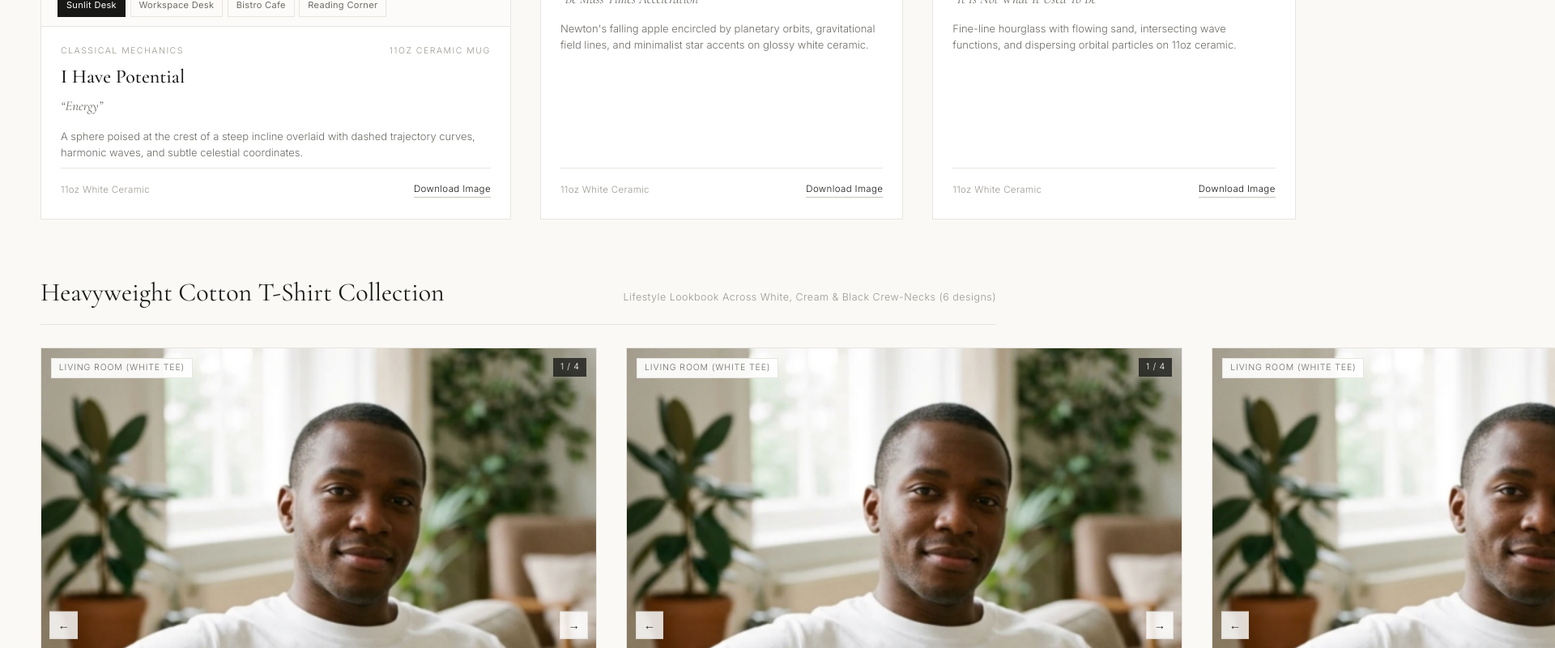
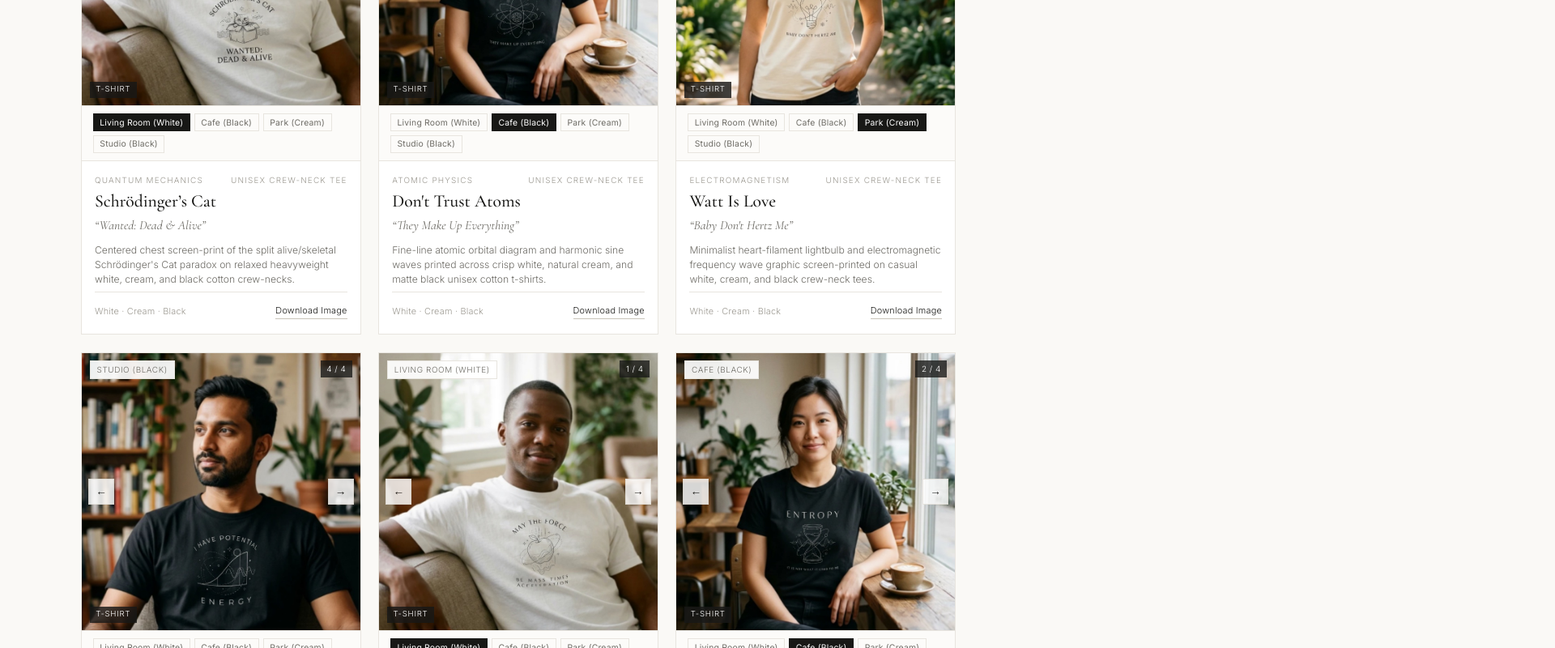
Before and after one commit to alexandrearantes1/mugs_tshirts, a plain HTML site: page index.html in a window 1280 px wide. Shown: the part 2000-2800 px from the top of the page at 81% size, 1920 px wide, since content can reach past the window. Drawn offline with nearby package versions, Linux system fonts and the light colour scheme.

Commit message:
Optimize 3-column grid for 14-inch screens and randomize non-adjacent default models

```diff
--- a/index.html
+++ b/index.html
@@ -36,56 +36,57 @@
       color: var(--text);
       font-family: 'Inter', -apple-system, BlinkMacSystemFont, sans-serif;
       font-weight: 300;
-      line-height: 1.6;
+      line-height: 1.55;
       -webkit-font-smoothing: antialiased;
-      padding: 0 1.25rem 4.5rem;
+      padding: 0 1rem 3.5rem;
       overflow-x: hidden;
     }
 
     @media (min-width: 768px) {
       body {
-        padding: 0 2rem 5.5rem;
+        padding: 0 1.5rem 4.5rem;
       }
     }
 
     .container {
-      max-width: 1180px;
+      width: 100%;
+      max-width: 1080px;
       margin: 0 auto;
     }
 
     /* Header */
     header {
-      padding: 2.75rem 0 2.25rem;
+      padding: 2rem 0 1.75rem;
       border-bottom: 1px solid var(--border);
-      margin-bottom: 2rem;
+      margin-bottom: 1.5rem;
       display: flex;
       flex-direction: column;
-      gap: 1rem;
+      gap: 0.75rem;
     }
 
-    @media (min-width: 768px) {
+    @media (min-width: 720px) {
       header {
-        padding: 4.5rem 0 3.25rem;
-        margin-bottom: 2.75rem;
+        padding: 2.75rem 0 2.25rem;
+        margin-bottom: 2rem;
         flex-direction: row;
         align-items: flex-end;
         justify-content: space-between;
-        gap: 2rem;
+        gap: 1.5rem;
       }
     }
 
     .eyebrow {
-      font-size: 0.7rem;
-      letter-spacing: 0.2em;
+      font-size: 0.68rem;
+      letter-spacing: 0.18em;
       text-transform: uppercase;
       color: var(--text-muted);
-      margin-bottom: 0.5rem;
+      margin-bottom: 0.35rem;
       font-weight: 400;
     }
 
     h1 {
       font-family: 'Cormorant Garamond', Georgia, serif;
-      font-size: clamp(2rem, 4.5vw, 3.25rem);
+      font-size: clamp(1.85rem, 3.6vw, 2.75rem);
       font-weight: 400;
       letter-spacing: -0.01em;
       line-height: 1.1;
@@ -93,22 +94,22 @@
     }
 
     .header-meta {
-      font-size: 0.84rem;
+      font-size: 0.8rem;
       color: var(--text-muted);
-      max-width: 410px;
+      max-width: 380px;
     }
 
     /* Toolbar */
     .toolbar {
       display: flex;
       flex-direction: column;
-      gap: 1rem;
-      margin-bottom: 2.25rem;
-      padding-bottom: 1.5rem;
+      gap: 0.75rem;
+      margin-bottom: 1.75rem;
+      padding-bottom: 1.25rem;
       border-bottom: 1px solid var(--border);
     }
 
-    @media (min-width: 860px) {
+    @media (min-width: 760px) {
       .toolbar {
         flex-direction: row;
         align-items: center;
@@ -119,10 +120,11 @@
     .toolbar-controls {
       display: flex;
       flex-direction: column;
-      gap: 0.75rem;
+      gap: 0.6rem;
+      min-width: 0;
     }
 
-    @media (min-width: 640px) {
+    @media (min-width: 580px) {
       .toolbar-controls {
         flex-direction: row;
         align-items: center;
@@ -132,26 +134,19 @@
 
     .filter-group {
       display: flex;
-      flex-wrap: nowrap;
-      overflow-x: auto;
-      gap: 0.4rem;
-      scrollbar-width: none;
-      padding-bottom: 2px;
-    }
-
-    .filter-group::-webkit-scrollbar {
-      display: none;
+      flex-wrap: wrap;
+      gap: 0.35rem;
     }
 
     .toolbar-divider {
       display: none;
       width: 1px;
-      height: 1.35rem;
+      height: 1.25rem;
       background: var(--border);
-      margin: 0 0.25rem;
+      margin: 0 0.2rem;
     }
 
-    @media (min-width: 640px) {
+    @media (min-width: 580px) {
       .toolbar-divider {
         display: block;
       }
@@ -161,11 +156,11 @@
       background: transparent;
       border: 1px solid var(--border);
       color: var(--text-muted);
-      padding: 0.48rem 0.9rem;
-      min-height: 36px;
+      padding: 0.38rem 0.75rem;
+      min-height: 32px;
       font-family: inherit;
-      font-size: 0.76rem;
-      letter-spacing: 0.04em;
+      font-size: 0.73rem;
+      letter-spacing: 0.03em;
       white-space: nowrap;
       cursor: pointer;
       transition: all 0.2s ease;
@@ -183,7 +178,7 @@
     }
 
     .count-label {
-      font-size: 0.75rem;
+      font-size: 0.72rem;
       color: var(--text-subtle);
       letter-spacing: 0.05em;
       text-transform: uppercase;
@@ -192,7 +187,7 @@
 
     /* Section Header */
     .section-block {
-      margin-bottom: 4rem;
+      margin-bottom: 3rem;
     }
 
     .section-block:last-of-type {
@@ -202,13 +197,13 @@
     .section-header {
       display: flex;
       flex-direction: column;
-      gap: 0.35rem;
-      margin-bottom: 1.75rem;
-      padding-bottom: 0.85rem;
+      gap: 0.25rem;
+      margin-bottom: 1.25rem;
+      padding-bottom: 0.65rem;
       border-bottom: 1px solid var(--border);
     }
 
-    @media (min-width: 640px) {
+    @media (min-width: 600px) {
       .section-header {
         flex-direction: row;
         align-items: baseline;
@@ -218,47 +213,47 @@
 
     .section-title {
       font-family: 'Cormorant Garamond', Georgia, serif;
-      font-size: clamp(1.55rem, 3vw, 2rem);
+      font-size: clamp(1.4rem, 2.5vw, 1.75rem);
       font-weight: 400;
       color: var(--text);
     }
 
     .section-subtitle {
-      font-size: 0.78rem;
+      font-size: 0.74rem;
       color: var(--text-subtle);
-      letter-spacing: 0.04em;
+      letter-spacing: 0.03em;
     }
 
-    /* Grid */
+    /* Grid: 1 col mobile (<520px), 2 cols small tablet (520-759px), 3 cols 14" laptop & split-pane (>=760px) */
     .grid {
       display: grid;
-      grid-template-columns: 1fr;
-      gap: 1.75rem;
+      grid-template-columns: minmax(0, 1fr);
+      gap: 1.25rem;
     }
 
-    @media (min-width: 640px) {
+    @media (min-width: 520px) {
       .grid {
-        grid-template-columns: repeat(2, 1fr);
-        gap: 2rem;
+        grid-template-columns: repeat(2, minmax(0, 1fr));
+        gap: 1.25rem;
       }
     }
 
-    @media (min-width: 1024px) {
+    @media (min-width: 760px) {
       .grid {
-        grid-template-columns: repeat(3, 1fr);
-        gap: 2.25rem;
+        grid-template-columns: repeat(3, minmax(0, 1fr));
+        gap: 1.35rem;
       }
     }
 
     .grid.paired-grid {
-      grid-template-columns: 1fr;
-      gap: 1.75rem;
+      grid-template-columns: minmax(0, 1fr);
+      gap: 1.25rem;
     }
 
-    @media (min-width: 720px) {
+    @media (min-width: 600px) {
       .grid.paired-grid {
-        grid-template-columns: repeat(2, 1fr);
-        gap: 2.25rem;
+        grid-template-columns: repeat(2, minmax(0, 1fr));
+        gap: 1.5rem;
       }
     }
 
@@ -268,6 +263,7 @@
       border: 1px solid var(--border);
       display: flex;
       flex-direction: column;
+      min-width: 0;
       transition: border-color 0.25s ease;
     }
 
@@ -301,14 +297,14 @@
 
     .media-badge {
       position: absolute;
-      top: 0.75rem;
-      left: 0.75rem;
+      top: 0.6rem;
+      left: 0.6rem;
       background: rgba(255, 255, 255, 0.92);
       backdrop-filter: blur(4px);
       border: 1px solid var(--border);
-      padding: 0.2rem 0.55rem;
-      font-size: 0.66rem;
-      letter-spacing: 0.08em;
+      padding: 0.16rem 0.5rem;
+      font-size: 0.62rem;
+      letter-spacing: 0.06em;
       text-transform: uppercase;
       color: var(--text-muted);
       pointer-events: none;
@@ -316,26 +312,26 @@
 
     .media-type-tag {
       position: absolute;
-      bottom: 0.75rem;
-      left: 0.75rem;
+      bottom: 0.6rem;
+      left: 0.6rem;
       background: rgba(24, 24, 22, 0.82);
       color: #ffffff;
-      padding: 0.18rem 0.55rem;
-      font-size: 0.64rem;
-      letter-spacing: 0.1em;
+      padding: 0.15rem 0.48rem;
+      font-size: 0.6rem;
+      letter-spacing: 0.08em;
       text-transform: uppercase;
       pointer-events: none;
     }
 
     .media-count {
       position: absolute;
-      top: 0.75rem;
-      right: 0.75rem;
+      top: 0.6rem;
+      right: 0.6rem;
       background: rgba(24, 24, 22, 0.78);
       color: #ffffff;
-      padding: 0.2rem 0.55rem;
-      font-size: 0.66rem;
-      letter-spacing: 0.06em;
+      padding: 0.16rem 0.48rem;
+      font-size: 0.62rem;
+      letter-spacing: 0.05em;
       pointer-events: none;
     }
 
@@ -343,8 +339,8 @@
       position: absolute;
       top: 50%;
       transform: translateY(-50%);
-      width: 2.15rem;
-      height: 2.15rem;
+      width: 2rem;
+      height: 2rem;
       background: rgba(255, 255, 255, 0.92);
       border: 1px solid var(--border);
       color: var(--text);
@@ -354,7 +350,7 @@
       cursor: pointer;
       opacity: 0.9;
       transition: opacity 0.2s ease, background 0.2s ease;
-      font-size: 0.9rem;
+      font-size: 0.85rem;
       user-select: none;
     }
 
@@ -373,43 +369,31 @@
     }
 
     .nav-arrow.prev {
-      left: 0.65rem;
+      left: 0.5rem;
     }
 
     .nav-arrow.next {
-      right: 0.65rem;
+      right: 0.5rem;
     }
 
-    /* Variant Switcher Strip */
+    /* Variant Switcher Strip — wraps cleanly inside card so no horizontal scrolling is required */
     .variant-strip {
       display: flex;
-      gap: 0.35rem;
-      padding: 0.6rem 1rem;
+      flex-wrap: wrap;
+      gap: 0.3rem;
+      padding: 0.55rem 0.85rem;
       border-bottom: 1px solid var(--border);
       background: var(--surface-subtle);
-      overflow-x: auto;
-      scrollbar-width: none;
-    }
-
-    @media (min-width: 768px) {
-      .variant-strip {
-        padding: 0.65rem 1.25rem;
-      }
-    }
-
-    .variant-strip::-webkit-scrollbar {
-      display: none;
     }
 
     .variant-pill {
       background: transparent;
       border: 1px solid var(--border);
       color: var(--text-muted);
-      padding: 0.3rem 0.62rem;
-      min-height: 30px;
+      padding: 0.22rem 0.48rem;
       font-family: inherit;
-      font-size: 0.69rem;
-      letter-spacing: 0.03em;
+      font-size: 0.65rem;
+      letter-spacing: 0.02em;
       white-space: nowrap;
       cursor: pointer;
       transition: all 0.15s ease;
@@ -428,39 +412,33 @@
 
     /* Card Content */
     .card-body {
-      padding: 1.25rem 1.25rem 1.4rem;
+      padding: 1rem 1rem 1.15rem;
       display: flex;
       flex-direction: column;
       flex: 1;
-      gap: 0.45rem;
-    }
-
-    @media (min-width: 768px) {
-      .card-body {
-        padding: 1.4rem 1.5rem 1.6rem;
-        gap: 0.55rem;
-      }
+      gap: 0.35rem;
     }
 
     .card-meta-row {
       display: flex;
       align-items: center;
       justify-content: space-between;
-      gap: 0.5rem;
+      gap: 0.4rem;
+      flex-wrap: wrap;
     }
 
     .card-category {
-      font-size: 0.66rem;
-      letter-spacing: 0.14em;
+      font-size: 0.62rem;
+      letter-spacing: 0.12em;
       text-transform: uppercase;
       color: var(--text-subtle);
     }
 
     .card-title {
       font-family: 'Cormorant Garamond', Georgia, serif;
-      font-size: 1.5rem;
+      font-size: 1.35rem;
       font-weight: 500;
-      line-height: 1.2;
+      line-height: 1.18;
       color: var(--text);
     }
 
@@ -468,27 +446,27 @@
       color: var(--text-muted);
       font-style: italic;
       font-family: 'Cormorant Garamond', Georgia, serif;
-      font-size: 1.05rem;
+      font-size: 0.98rem;
     }
 
     .card-desc {
-      font-size: 0.81rem;
+      font-size: 0.76rem;
       color: var(--text-muted);
-      margin-top: 0.25rem;
-      line-height: 1.55;
+      margin-top: 0.2rem;
+      line-height: 1.5;
     }
 
     .card-footer {
       margin-top: auto;
-      padding-top: 1rem;
+      padding-top: 0.85rem;
       border-top: 1px solid var(--border);
       display: flex;
       align-items: center;
       justify-content: space-between;
       gap: 0.5rem;
-      font-size: 0.72rem;
+      font-size: 0.68rem;
       color: var(--text-subtle);
-      letter-spacing: 0.03em;
+      letter-spacing: 0.02em;
     }
 
     .download-link {
@@ -527,7 +505,7 @@
     }
 
     .lightbox-inner {
-      max-width: 860px;
+      max-width: 820px;
       width: 100%;
       display: flex;
       flex-direction: column;
@@ -538,7 +516,7 @@
 
     .lightbox-img-wrap {
       width: 100%;
-      max-height: 72vh;
+      max-height: 74vh;
       display: flex;
       align-items: center;
       justify-content: center;
@@ -549,7 +527,7 @@
 
     .lightbox-img-wrap img {
       max-width: 100%;
-      max-height: 72vh;
+      max-height: 74vh;
       object-fit: contain;
       display: block;
     }
@@ -560,7 +538,7 @@
       flex-direction: column;
       gap: 0.75rem;
       color: #e8e5df;
-      font-size: 0.85rem;
+      font-size: 0.82rem;
     }
 
     @media (min-width: 560px) {
@@ -573,7 +551,7 @@
 
     .lightbox-title {
       font-family: 'Cormorant Garamond', Georgia, serif;
-      font-size: 1.3rem;
+      font-size: 1.25rem;
       color: #ffffff;
     }
 
@@ -584,8 +562,8 @@
       background: rgba(24, 24, 22, 0.75);
       border: 1px solid rgba(255, 255, 255, 0.3);
       color: #ffffff;
-      padding: 0.45rem 0.85rem;
-      font-size: 0.72rem;
+      padding: 0.4rem 0.8rem;
+      font-size: 0.7rem;
       letter-spacing: 0.1em;
       text-transform: uppercase;
       cursor: pointer;
@@ -604,13 +582,13 @@
     }
 
     footer {
-      margin-top: 4.5rem;
-      padding-top: 2rem;
+      margin-top: 3.5rem;
+      padding-top: 1.5rem;
       border-top: 1px solid var(--border);
       display: flex;
       flex-direction: column;
-      gap: 0.6rem;
-      font-size: 0.76rem;
+      gap: 0.5rem;
+      font-size: 0.74rem;
       color: var(--text-subtle);
     }
 
@@ -630,7 +608,7 @@
         <h1>Minimalist Physics Collection</h1>
       </div>
       <p class="header-meta">
-        Fine-line black and off-white ink illustrations across 11oz ceramic mugs and heavyweight cotton crew-neck t-shirts. Switch views on any card or tap an image to inspect full resolution.
+        Fine-line black and off-white ink illustrations across 11oz ceramic mugs and heavyweight cotton crew-neck t-shirts. Switch views on any card or click an image to inspect full resolution.
       </p>
     </header>
 
@@ -670,7 +648,7 @@
       <div class="lightbox-caption">
         <div>
           <div class="lightbox-title" id="lightboxTitle"></div>
-          <div id="lightboxLabel" style="font-size: 0.78rem; color: #b5b1a8;"></div>
+          <div id="lightboxLabel" style="font-size: 0.76rem; color: #b5b1a8;"></div>
         </div>
         <div style="display: flex; gap: 0.5rem;">
           <button class="filter-btn" id="lightboxPrev" style="color: #fff; border-color: rgba(255,255,255,0.3);">&larr; Prev</button>
@@ -689,20 +667,20 @@
         punchline: "Wanted: Dead & Alive",
         topic: 'quantum',
         topicLabel: 'Quantum Mechanics',
-        mugDesc: "Original hand-drawn split-character illustration blending an alive feline half with a skeletal half inside an open box, framed by orbital sparks and wave motifs.",
-        tshirtDesc: "Centered chest screen-print of the split alive/skeletal Schrödinger's Cat paradox on relaxed heavyweight white, natural cream, and matte black cotton crew-necks.",
+        mugDesc: "Original hand-drawn split-character illustration blending an alive feline half with a skeletal half inside an open box, framed by orbital sparks.",
+        tshirtDesc: "Centered chest screen-print of the split alive/skeletal Schrödinger's Cat paradox on relaxed heavyweight white, cream, and black cotton crew-necks.",
         mugImages: [
           { src: './mugs/shrodingers/shrodinger_2.png', label: 'Sunlit Desk' },
-          { src: './mugs/shrodingers/placement_1.png',  label: 'Workspace Desk' },
+          { src: './mugs/shrodingers/placement_1.png',  label: 'Workspace' },
           { src: './mugs/shrodingers/placement_2.png',  label: 'Bistro Cafe' },
           { src: './mugs/shrodingers/placement_3.png',  label: 'Reading Corner' },
-          { src: './mugs/shrodingers/shrodinger.png',   label: 'Initial Split Mockup' }
+          { src: './mugs/shrodingers/shrodinger.png',   label: 'Split v1' }
         ],
         tshirtImages: [
-          { src: './tshirts/shrodingers/image.png',       label: 'Living Room (White Tee)' },
-          { src: './tshirts/shrodingers/placement_1.png', label: 'Coffee Shop (Black Tee)' },
-          { src: './tshirts/shrodingers/placement_2.png', label: 'Park Walk (Cream Tee)' },
-          { src: './tshirts/shrodingers/placement_3.png', label: 'Studio Lounge (Black Tee)' }
+          { src: './tshirts/shrodingers/image.png',       label: 'Living Room (White)' },
+          { src: './tshirts/shrodingers/placement_1.png', label: 'Cafe (Black)' },
+          { src: './tshirts/shrodingers/placement_2.png', label: 'Park (Cream)' },
+          { src: './tshirts/shrodingers/placement_3.png', label: 'Studio (Black)' }
         ]
       },
       {
@@ -716,15 +694,15 @@
         tshirtDesc: "Fine-line atomic orbital diagram and harmonic sine waves printed across crisp white, natural cream, and matte black unisex cotton t-shirts.",
         mugImages: [
           { src: './mugs/atoms/image.png',       label: 'Sunlit Desk' },
-          { src: './mugs/atoms/placement_1.png', label: 'Workspace Desk' },
+          { src: './mugs/atoms/placement_1.png', label: 'Workspace' },
           { src: './mugs/atoms/placement_2.png', label: 'Bistro Cafe' },
           { src: './mugs/atoms/placement_3.png', label: 'Reading Corner' }
         ],
         tshirtImages: [
-          { src: './tshirts/atoms/image.png',       label: 'Living Room (White Tee)' },
-          { src: './tshirts/atoms/placement_1.png', label: 'Coffee Shop (Black Tee)' },
-          { src: './tshirts/atoms/placement_2.png', label: 'Park Walk (Cream Tee)' },
-          { src: './tshirts/atoms/placement_3.png', label: 'Studio Lounge (Black Tee)' }
+          { src: './tshirts/atoms/image.png',       label: 'Living Room (White)' },
+          { src: './tshirts/atoms/placement_1.png', label: 'Cafe (Black)' },
+          { src: './tshirts/atoms/placement_2.png', label: 'Park (Cream)' },
+          { src: './tshirts/atoms/placement_3.png', label: 'Studio (Black)' }
         ]
       },
       {
@@ -738,15 +716,15 @@
         tshirtDesc: "Minimalist heart-filament lightbulb and electromagnetic frequency wave graphic screen-printed on casual white, cream, and black crew-neck tees.",
         mugImages: [
           { src: './mugs/love/image.png',       label: 'Sunlit Desk' },
-          { src: './mugs/love/placement_1.png', label: 'Workspace Desk' },
+          { src: './mugs/love/placement_1.png', label: 'Workspace' },
           { src: './mugs/love/placement_2.png', label: 'Bistro Cafe' },
           { src: './mugs/love/placement_3.png', label: 'Reading Corner' }
         ],
         tshirtImages: [
-          { src: './tshirts/love/image.png',       label: 'Living Room (White Tee)' },
-          { src: './tshirts/love/placement_1.png', label: 'Coffee Shop (Black Tee)' },
-          { src: './tshirts/love/placement_2.png', label: 'Park Walk (Cream Tee)' },
-          { src: './tshirts/love/placement_3.png', label: 'Studio Lounge (Black Tee)' }
+          { src: './tshirts/love/image.png',       label: 'Living Room (White)' },
+          { src: './tshirts/love/placement_1.png', label: 'Cafe (Black)' },
+          { src: './tshirts/love/placement_2.png', label: 'Park (Cream)' },
+          { src: './tshirts/love/placement_3.png', label: 'Studio (Black)' }
         ]
       },
       {
@@ -760,15 +738,15 @@
         tshirtDesc: "Architectural incline diagram with poised sphere and orbital trajectories printed in high-contrast fine lines on white, cream, and black cotton tees.",
         mugImages: [
           { src: './mugs/energy/image.png',       label: 'Sunlit Desk' },
-          { src: './mugs/energy/placement_1.png', label: 'Workspace Desk' },
+          { src: './mugs/energy/placement_1.png', label: 'Workspace' },
           { src: './mugs/energy/placement_2.png', label: 'Bistro Cafe' },
           { src: './mugs/energy/placement_3.png', label: 'Reading Corner' }
         ],
         tshirtImages: [
-          { src: './tshirts/energy/image.png',       label: 'Living Room (White Tee)' },
-          { src: './tshirts/energy/placement_1.png', label: 'Coffee Shop (Black Tee)' },
-          { src: './tshirts/energy/placement_2.png', label: 'Park Walk (Cream Tee)' },
-          { src: './tshirts/energy/placement_3.png', label: 'Studio Lounge (Black Tee)' }
+          { src: './tshirts/energy/image.png',       label: 'Living Room (White)' },
+          { src: './tshirts/energy/placement_1.png', label: 'Cafe (Black)' },
+          { src: './tshirts/energy/placement_2.png', label: 'Park (Cream)' },
+          { src: './tshirts/energy/placement_3.png', label: 'Studio (Black)' }
         ]
       },
       {
@@ -782,15 +760,15 @@
         tshirtDesc: "Newton's second law apple and orbital ring illustration on relaxed-fit white, cream, and matte black crew-neck t-shirts.",
         mugImages: [
           { src: './mugs/force/image.png',       label: 'Sunlit Desk' },
-          { src: './mugs/force/placement_1.png', label: 'Workspace Desk' },
+          { src: './mugs/force/placement_1.png', label: 'Workspace' },
           { src: './mugs/force/placement_2.png', label: 'Bistro Cafe' },
           { src: './mugs/force/placement_3.png', label: 'Reading Corner' }
         ],
         tshirtImages: [
-          { src: './tshirts/force/image.png',       label: 'Living Room (White Tee)' },
-          { src: './tshirts/force/placement_1.png', label: 'Coffee Shop (Black Tee)' },
-          { src: './tshirts/force/placement_2.png', label: 'Park Walk (Cream Tee)' },
-          { src: './tshirts/force/placement_3.png', label: 'Studio Lounge (Black Tee)' }
+          { src: './tshirts/force/image.png',       label: 'Living Room (White)' },
+          { src: './tshirts/force/placement_1.png', label: 'Cafe (Black)' },
+          { src: './tshirts/force/placement_2.png', label: 'Park (Cream)' },
+          { src: './tshirts/force/placement_3.png', label: 'Studio (Black)' }
         ]
       },
       {
@@ -804,20 +782,19 @@
         tshirtDesc: "Thermodynamic hourglass and wave-interference illustration on soft heavyweight white, natural cream, and black cotton t-shirts.",
         mugImages: [
           { src: './mugs/entropy/image.png',       label: 'Sunlit Desk' },
-          { src: './mugs/entropy/placement_1.png', label: 'Workspace Desk' },
+          { src: './mugs/entropy/placement_1.png', label: 'Workspace' },
           { src: './mugs/entropy/placement_2.png', label: 'Bistro Cafe' },
           { src: './mugs/entropy/placement_3.png', label: 'Reading Corner' }
         ],
         tshirtImages: [
-          { src: './tshirts/entropy/image.png',       label: 'Living Room (White Tee)' },
-          { src: './tshirts/entropy/placement_1.png', label: 'Coffee Shop (Black Tee)' },
-          { src: './tshirts/entropy/placement_2.png', label: 'Park Walk (Cream Tee)' },
-          { src: './tshirts/entropy/placement_3.png', label: 'Studio Lounge (Black Tee)' }
+          { src: './tshirts/entropy/image.png',       label: 'Living Room (White)' },
+          { src: './tshirts/entropy/placement_1.png', label: 'Cafe (Black)' },
+          { src: './tshirts/entropy/placement_2.png', label: 'Park (Cream)' },
+          { src: './tshirts/entropy/placement_3.png', label: 'Studio (Black)' }
         ]
       }
     ];
 
-    // Flatten into discrete product card items
     const ITEMS = [];
     THEMES.forEach(t => {
       ITEMS.push({
@@ -838,7 +815,7 @@
         themeId: t.themeId,
         productType: 'tshirt',
         productTypeLabel: 'Unisex Crew-Neck Tee',
-        baseSpec: 'White · Cream · Black Cotton',
+        baseSpec: 'White · Cream · Black',
         title: t.title,
         punchline: t.punchline,
         topic: t.topic,
@@ -849,13 +826,37 @@
     });
 
     const state = {
-      typeFilter: 'all',   // 'all' | 'mugs' | 'tshirts' | 'paired'
-      topicFilter: 'all',  // 'all' | 'quantum' | 'mechanics'
+      typeFilter: 'all',
+      topicFilter: 'all',
       activeImageIdx: {},
       lightboxCardId: null
     };
 
-    ITEMS.forEach(item => { state.activeImageIdx[item.cardId] = 0; });
+    // Randomize starting mockup/model index across the 2x3 grid so horizontally OR vertically adjacent cards never display the same model/scene
+    function assignNonAdjacentDefaults(cards, numVariants) {
+      // Build a random permutation of [0, 1, 2, 3]
+      const perm = Array.from({ length: numVariants }, (_, i) => i);
+      for (let i = perm.length - 1; i > 0; i--) {
+        const j = Math.floor(Math.random() * (i + 1));
+        const tmp = perm[i];
+        perm[i] = perm[j];
+        perm[j] = tmp;
+      }
+      // On a 3-column grid (2 rows of 3: indices 0,1,2 and 3,4,5):
+      // Row 0: [perm[0], perm[1], perm[2]]
+      // Row 1: [perm[3], perm[0], perm[1]]
+      // This guarantees:
+      // - No two horizontal neighbors (0-1, 1-2, 3-4, 4-5) share an index
+      // - No two vertical neighbors (0-3, 1-4, 2-5) share an index
+      // - No two 2-column neighbors (0-1, 2-3, 4-5 and vertical 0-2, 1-3, 2-4, 3-5) share an index!
+      const pattern = [perm[0], perm[1], perm[2], perm[3], perm[0], perm[1]];
+      cards.forEach((card, idx) => {
+        state.activeImageIdx[card.cardId] = pattern[idx % pattern.length] % card.images.length;
+      });
+    }
+
+    assignNonAdjacentDefaults(ITEMS.filter(i => i.productType === 'mug'), 4);
+    assignNonAdjacentDefaults(ITEMS.filter(i => i.productType === 'tshirt'), 4);
 
     const catalogEl = document.getElementById('catalogContainer');
     const countLabelEl = document.getElementById('countLabel');
@@ -995,10 +996,12 @@
     }
 
     function openLightbox(cardId) {
-      state.lightboxCardId = cardId;
+      state.lightboxCardId = mugOrShirtId(cardId);
       updateLightbox();
       lightboxEl.classList.add('open');
     }
+
+    function mugOrShirtId(id) { return id; }
 
     function closeLightbox() {
       lightboxEl.classList.remove('open');
```
